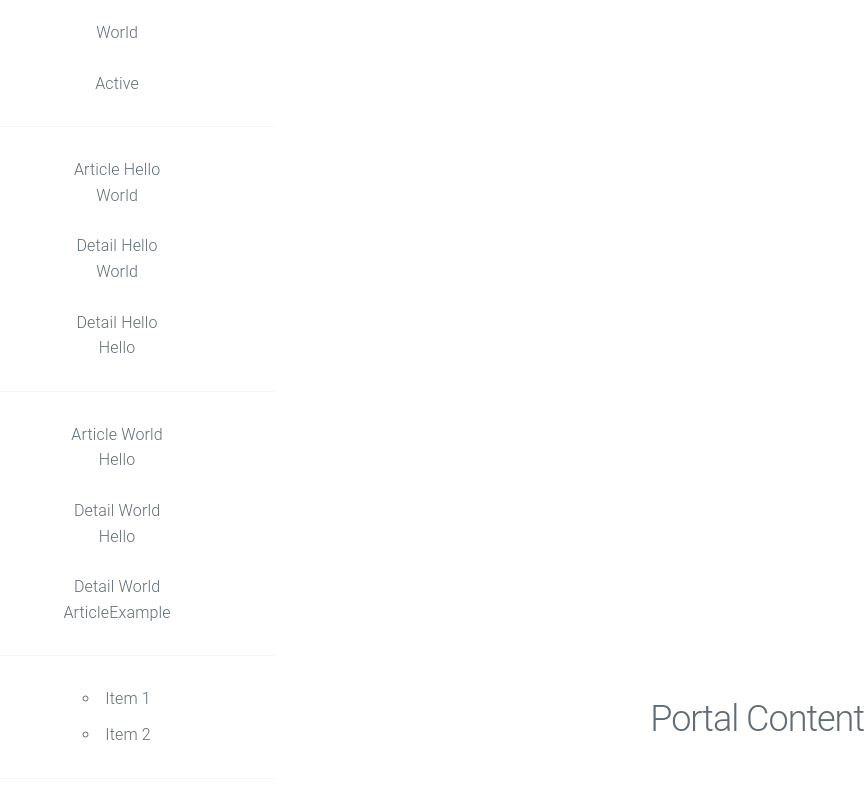
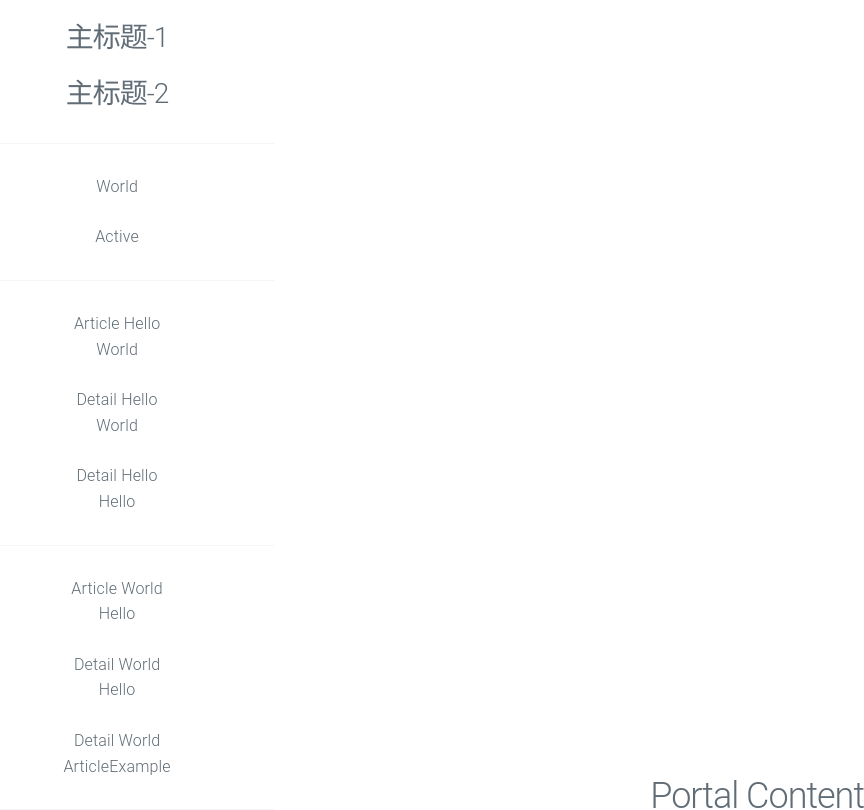
Before and after one commit to itbaby/react-examples, a React (Vite) app: page / in a window 1280 px wide. Shown: the top 810 px of the page, without its empty margins (416-1280 px from the left). Built offline with nearby package versions, Linux system fonts and the light colour scheme.

Commit message:
add useContext Example

```diff
--- a/src/App.tsx
+++ b/src/App.tsx
@@ -6,10 +6,13 @@ import PortalsExample from './PortalsExample';
 import RefExample from './RefExample';
 import SuspenseExample from './SuspenseExample';
 import ArticleExample from './ArticleExample';
+import UseContextExample from './UseContextExample';
 
 function App() {
   return (
     <React.StrictMode>
+      <UseContextExample />
+      <hr />
       <ArticleExample />
       <hr />
       <RefExample />
--- /dev/null
+++ b/src/UseContextExample.tsx
@@ -0,0 +1,25 @@
+export function Section({ children }: { children: React.ReactNode }) {
+  return (
+    <section>
+      {children}
+    </section>
+  )
+}
+
+export function Heading({ level = 0, children }: { level: number; children: React.ReactNode }) {
+  return (
+    <h3> {children}-{level}</h3>
+  )
+}
+
+export default function UseContextExample() {
+  return (
+
+    <div>
+      <Section>
+        <Heading level={1}>主标题</Heading>
+        <Heading level={2}>主标题</Heading>
+      </Section>
+    </div>
+  )
+}
```
